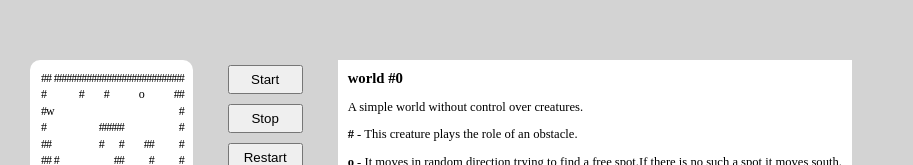
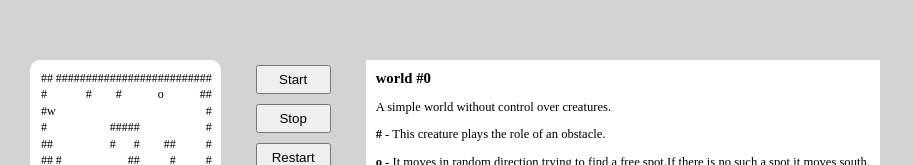
Before and after one commit to Yurimcalex/e-life, a website built with Vite: page index.html in a window 1280 px wide. Shown: the top 165 px of the page, without its empty margins (0-913 px from the left). Built offline with nearby package versions, Linux system fonts and the light colour scheme.

Commit message:
fix: style - letter-spacing

```diff
--- a/style.css
+++ b/style.css
@@ -61,5 +61,5 @@ body {
 
 .table td {
 	line-height: 1.2;
-	letter-spacing: -3px;
+	letter-spacing: -2px;
 }
```
